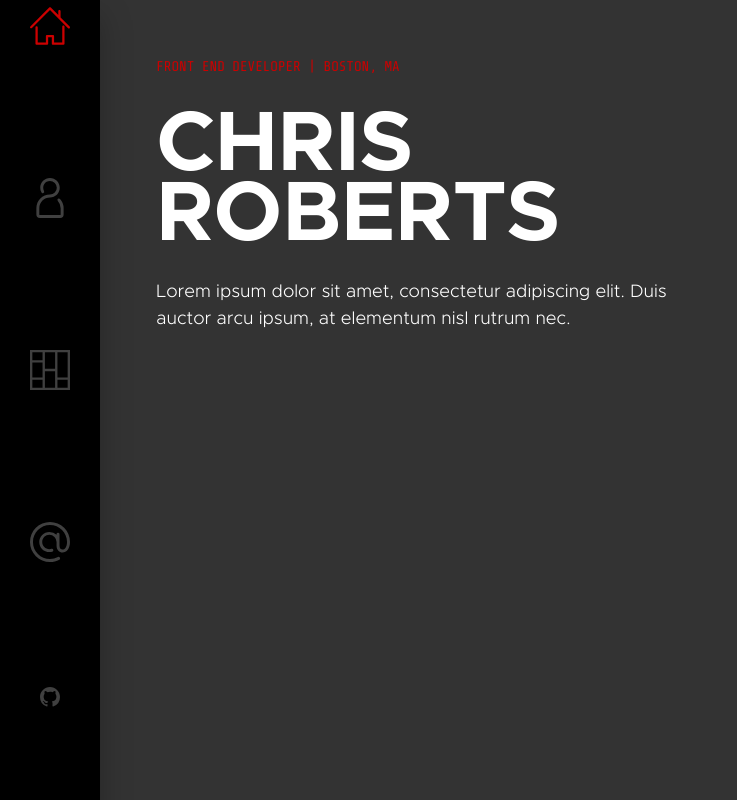
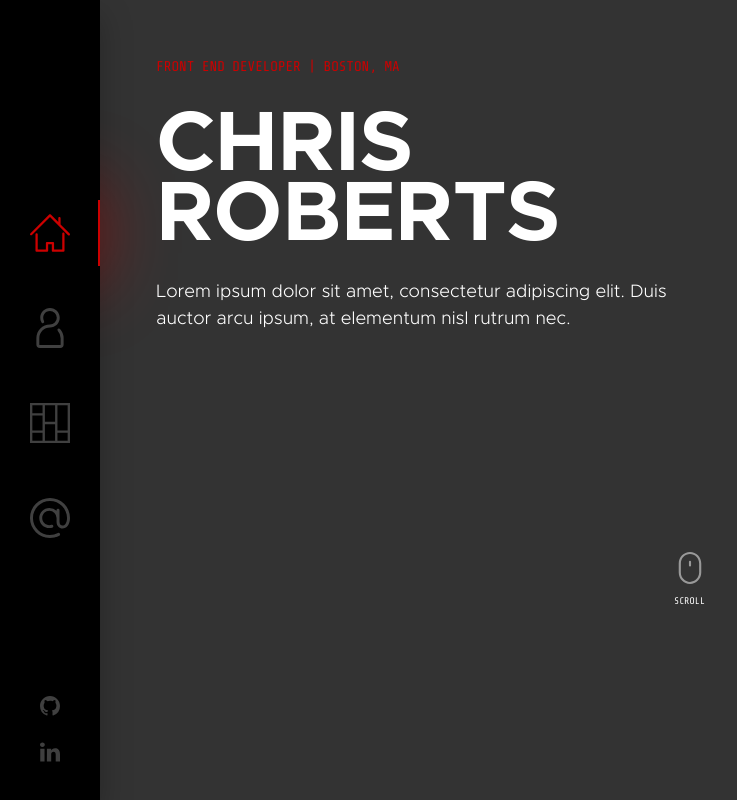
Before and after one commit to therstyle/chrisrobertsweb, a Vue app: page / in a window 1280 px wide. Shown: the whole page, without its empty margins (0-737 px from the left). Built offline with nearby package versions, Linux system fonts and the light colour scheme.

Commit message:
Added sidebar elements Added intro elements

```diff
--- a/src/App.vue
+++ b/src/App.vue
@@ -45,12 +45,6 @@ h6 {
   &.heading {
     text-transform: uppercase;
   }
-
-  &.sub-heading {
-    font-family: var(--accent-font);
-    font-weight: normal;
-    text-transform: uppercase;
-  }
 }
 
 h1.heading {
@@ -58,4 +52,20 @@ h1.heading {
   margin-bottom: var(--space-2);
 }
 
+.sub-heading {
+  font-family: var(--accent-font);
+  font-weight: normal;
+  text-transform: uppercase;
+}
+
+a {
+  text-decoration: none;
+}
+
+p {
+  &:last-child {
+    margin-bottom: 0;
+  }
+}
+
 </style>
--- a/src/components/Intro.vue
+++ b/src/components/Intro.vue
@@ -8,6 +8,14 @@
       </h1>
 
       <p>Lorem ipsum dolor sit amet, consectetur adipiscing elit. Duis auctor arcu ipsum, at elementum nisl rutrum nec.</p>
+    </div>
+
+    <div class="scroll-down">
+      <a href="#">
+        <svg fill="none" xmlns="http://www.w3.org/2000/svg"><path d="M16 0C9.787 0 4.733 5.134 4.733 11.444v9.113C4.733 26.867 9.787 32 16 32c6.212 0 11.267-5.118 11.267-11.408v-9.148C27.267 5.134 22.212 0 16 0zm9.148 20.592c0 5.122-4.104 9.289-9.148 9.289s-9.148-4.183-9.148-9.325v-9.112c0-5.142 4.104-9.325 9.148-9.325s9.148 4.183 9.148 9.325v9.148z" fill="#fff" fill-opacity=".5"/><path d="M16 8.76a1.06 1.06 0 0 0-1.06 1.06v3.708a1.06 1.06 0 0 0 2.12 0V9.819A1.06 1.06 0 0 0 16 8.76z" fill="#fff" fill-opacity=".5"/></svg>
+
+        <span class="sub-heading">Scroll</span>
+      </a>
     </div>
   </section>
 </template>
@@ -22,10 +30,15 @@ export default {
 .intro {
   padding: 4.4vw 4.4vw 0;
   min-height: 100vh;
+  position: relative;
+  overflow: hidden;
+  display: flex;
+  flex-direction: column;
 }
 
 .intro--content {
   max-width: 40vw;
+  margin-bottom: var(--space-2);
 
   .heading {
     font-size: 6.6vw;
@@ -37,4 +50,30 @@ export default {
     font-size: 1.1vw;
   }
 }
+
+.scroll-down {
+  display: flex;
+  flex: 1;
+  width: 100%;
+  color: var(--white);
+  font-size: 0.75vw;
+  justify-content: center;
+  align-items: center;
+
+  a {
+    display: block;
+    color: var(--white);
+  }
+
+  svg {
+    max-width: 32px;
+    max-height: 32px;
+    display: block;
+    margin-bottom: 0.75vw;
+  }
+
+  span {
+    display: block;
+  }
+}
 </style>
--- a/src/components/Sidebar.vue
+++ b/src/components/Sidebar.vue
@@ -4,36 +4,33 @@
 
     </div>
 
-    <div class="main-nav--internal">
-      <ul>
-        <li>
-          <a href="#" class="menu-home active">
+    <ul class="main-nav--internal">
+      <li class="menu-home active">
+        <a href="#" class="">
           <svg fill="none" xmlns="http://www.w3.org/2000/svg"><g clip-path="url(#clip0)" fill="#C00"><path d="M33.406 19.624c-.65 0-1.152.501-1.152 1.154v15.758h-8.175v-6.434c0-.604-.503-1.132-1.112-1.132h-5.91c-.65 0-1.174.528-1.174 1.132v6.434H7.728V21.301c0-.608-.502-1.113-1.152-1.113A1.12 1.12 0 0 0 5.465 21.3v16.39a1.12 1.12 0 0 0 1.11 1.113h10.482a1.12 1.12 0 0 0 1.11-1.114v-6.435h3.647v6.435c0 .608.504 1.114 1.153 1.114h10.44a1.12 1.12 0 0 0 1.11-1.114V20.778c0-.653-.503-1.154-1.11-1.154z"/><path d="M39.673 20.523l-9.097-9.136V5.158c0-.648-.524-1.15-1.173-1.15-.608 0-1.111.502-1.111 1.15v3.944l-7.505-7.548c-.23-.233-.503-.358-.775-.358-.314 0-.587.13-.817.358L.35 20.398c-.452.451-.482 1.176 0 1.592.42.483 1.141.452 1.593 0L20.012 3.964 38.039 22.16c.187.188.46.295.817.295.314 0 .587-.107.817-.295.42-.42.451-1.18 0-1.637z"/></g><defs><clipPath id="clip0"><path fill="#fff" d="M0 0h40v40H0z"/></clipPath></defs></svg>
         </a>
       </li>
 
-        <li>
-          <a href="#" class="menu-resume">
+      <li class="menu-resume">
+        <a href="#" class="">
           <svg fill="none" xmlns="http://www.w3.org/2000/svg"><path d="M30.02 20.95a1.476 1.476 0 0 0-2.081-.09 1.476 1.476 0 0 0-.09 2.083 10.662 10.662 0 0 1 2.81 7.22V36.5a.546.546 0 0 1-.54.541H9.865a.546.546 0 0 1-.541-.541v-6.336c0-5.885 4.787-10.664 10.664-10.664 5.377 0 9.754-4.377 9.754-9.754S25.372 0 19.996 0c-5.377 0-9.754 4.377-9.754 9.754 0 1.607.401 3.205 1.155 4.615a1.473 1.473 0 0 0 2 .598 1.473 1.473 0 0 0 .599-2 6.807 6.807 0 0 1 6-10.016 6.807 6.807 0 0 1 6.803 6.803 6.807 6.807 0 0 1-6.803 6.803c-7.508 0-13.615 6.107-13.615 13.615v6.336A3.495 3.495 0 0 0 9.873 40h20.254a3.495 3.495 0 0 0 3.492-3.492v-6.336a13.59 13.59 0 0 0-3.599-9.221z" fill="#fff" fill-opacity=".5"/></svg>
         </a>
       </li>
 
-        <li>
-          <a href="#" class="menu-portfolio">
+      <li class="menu-portfolio">
+        <a href="#" class="">
           <svg fill="none" xmlns="http://www.w3.org/2000/svg"><path d="M0 0v40h40V0H0zm37.656 27.422H27.448V2.344h10.208v25.078zm-12.552-8.594H14.896V2.344h10.208v16.484zm-12.552 8.594H2.344V12.578h10.208v14.844zm2.344-6.25h10.208v16.484H14.896V21.172zM12.552 2.344v7.89H2.344v-7.89h10.208zM2.344 29.766h10.208v7.89H2.344v-7.89zm25.104 7.89v-7.89h10.208v7.89H27.448z" fill="#fff" fill-opacity=".5"/></svg>
         </a>
       </li>
 
-        <li>
+      <li class="menu-contact">
         <a href="#">
           <svg fill="none" xmlns="http://www.w3.org/2000/svg"><path d="M34.14 5.86C30.36 2.083 25.343 0 20 0 14.656 0 9.64 2.082 5.86 5.86 2.083 9.64 0 14.657 0 20c0 5.344 2.082 10.36 5.86 14.14C9.64 37.917 14.657 40 20 40c3.254 0 6.475-.795 9.336-2.312a1.474 1.474 0 0 0-1.377-2.606A17.071 17.071 0 0 1 20 37.049C10.598 37.05 2.95 29.402 2.95 20S10.599 2.95 20 2.95c9.402 0 17.05 7.648 17.05 17.05 0 3.164-.886 4.967-1.632 5.918-.795 1.025-1.86 1.607-2.926 1.607-1.484 0-2.984-1.18-2.984-3.82V12.22a1.48 1.48 0 0 0-1.475-1.475 1.48 1.48 0 0 0-1.476 1.475v.648a10.083 10.083 0 0 0-7.172-2.984C13.803 9.877 9.262 14.418 9.262 20s4.541 10.123 10.123 10.123c.992 0 1.967-.14 2.902-.426a1.48 1.48 0 0 0 .992-1.836 1.48 1.48 0 0 0-1.836-.992 7.267 7.267 0 0 1-2.058.303c-3.95 0-7.172-3.213-7.172-7.172 0-3.95 3.213-7.172 7.172-7.172A7.175 7.175 0 0 1 26.557 20v3.705c0 4.443 2.984 6.77 5.935 6.77 1.975 0 3.893-1 5.254-2.745C39.22 25.836 40 23.164 40 20c0-5.344-2.082-10.36-5.86-14.14z" fill="#fff" fill-opacity=".5"/></svg>
         </a>
       </li>
     </ul>
-    </div>
 
-    <div class="main-nav--external">
-      <ul>
+    <ul class="main-nav--external">
       <li>
         <a href="#" class="menu-github">
           <svg fill="none" xmlns="http://www.w3.org/2000/svg"><path fill-rule="evenodd" clip-rule="evenodd" d="M10 0C4.475 0 0 4.475 0 10a9.994 9.994 0 0 0 6.838 9.488c.5.087.687-.213.687-.476 0-.237-.013-1.024-.013-1.862-2.512.463-3.162-.612-3.362-1.175-.113-.287-.6-1.175-1.025-1.412-.35-.188-.85-.65-.013-.663.788-.013 1.35.725 1.538 1.025.9 1.512 2.337 1.087 2.912.825.088-.65.35-1.088.638-1.338-2.225-.25-4.55-1.112-4.55-4.937 0-1.088.387-1.987 1.025-2.688-.1-.25-.45-1.274.1-2.65 0 0 .837-.262 2.75 1.026a9.28 9.28 0 0 1 2.5-.338c.85 0 1.7.112 2.5.337 1.912-1.3 2.75-1.024 2.75-1.024.55 1.375.2 2.4.1 2.65.637.7 1.025 1.587 1.025 2.687 0 3.838-2.337 4.688-4.562 4.938.362.312.675.912.675 1.85 0 1.337-.013 2.412-.013 2.75 0 .262.188.574.688.474A10.016 10.016 0 0 0 20 10c0-5.525-4.475-10-10-10z" fill="#fff" fill-opacity=".5"/></svg>
@@ -46,7 +43,6 @@
         </a>
       </li>
     </ul>
-    </div>
   </nav>
 </template>
 
@@ -61,6 +57,7 @@ nav.main-nav {
   width: var(--sidebar-width);
   background: var(--black);
   min-height: 100vh;
+  padding: 2vw 0;
   box-shadow: 0 15px 30px rgba(0,0,0,0.25);
   position: fixed;
   top: 0;
@@ -68,6 +65,10 @@ nav.main-nav {
   display: flex;
   justify-content: space-between;
   flex-direction: column;
+
+  > * {
+    background: var(--black); //Hide Active Element drop shadow
+  }
 
   ul,
   li {
@@ -80,20 +81,26 @@ nav.main-nav {
     height: 100%;
     display: flex;
     flex-direction: column;
+    flex: 1;
   }
 
   li {
     display: flex;
-    justify-content: center;
-
-    > a {
-      display: block;
 
     &.active {
+      > a {
         svg {
           opacity: 1;
         }
       }
+    }
+
+    > a {
+      display: flex;
+      text-align: center;
+      justify-content: center;
+      align-items: center;
+      flex: 1;
 
       &:hover {
         svg {
@@ -105,31 +112,88 @@ nav.main-nav {
 }
 
 .main-nav--logo {
+  min-height: 20vh;
 }
 
 .main-nav--internal {
+  min-height: 40vh;
+  flex: 2;
+
   li {
+    flex: 1;
+    align-items: center;
+    background: #000;
+
+    &.active {
+      position: relative;
+
+      &:before {
+        content: '';
+        box-shadow: 0 0 75px var(--red);
+        opacity: .5;
+        display: block;
+        position: absolute;
+        width: 100%;
+        height: 100%;
+        z-index: -1;
+      }
+
       a {
-      padding: .5vw 1vw;
+        &:before {
+         background: var(--red);
+        }
+      }
+    }
+
+    a {
+      padding: 1vw;
+      position: relative;
+
+      &:before {
+        content: '';
+        display: block;
+        width: 2px;
+        height: 100%;
+        position: absolute;
+        z-index: 99;
+        right: 0;
+      }
     }
   }
 
    svg {
     max-width: 40px;
+    max-height: 40px;
     opacity: 0.5;
     transition: 0.3s ease-in-out;
   }
 }
 
 .main-nav--external {
+  display: flex;
+  min-height: 20vh;
+  justify-items: flex-end;
+  flex-direction: column;
+
+  ul {
+    justify-items: flex-end;
+  }
+
   li {
+    align-items: flex-end;
+
+    &:first-child {
+      flex: 1;
+    }
+
     a {
-
+      padding: 1vw;
     }
   }
 
   svg {
     max-width: 20px;
+    max-height: 20px;
     opacity: 0.5;
     transition: 0.3s ease-in-out;
   }
```
Also changed, not shown: src/assets/images/icon-mouse.svg (added). Lines whose indentation alone changed are shown as unchanged.
